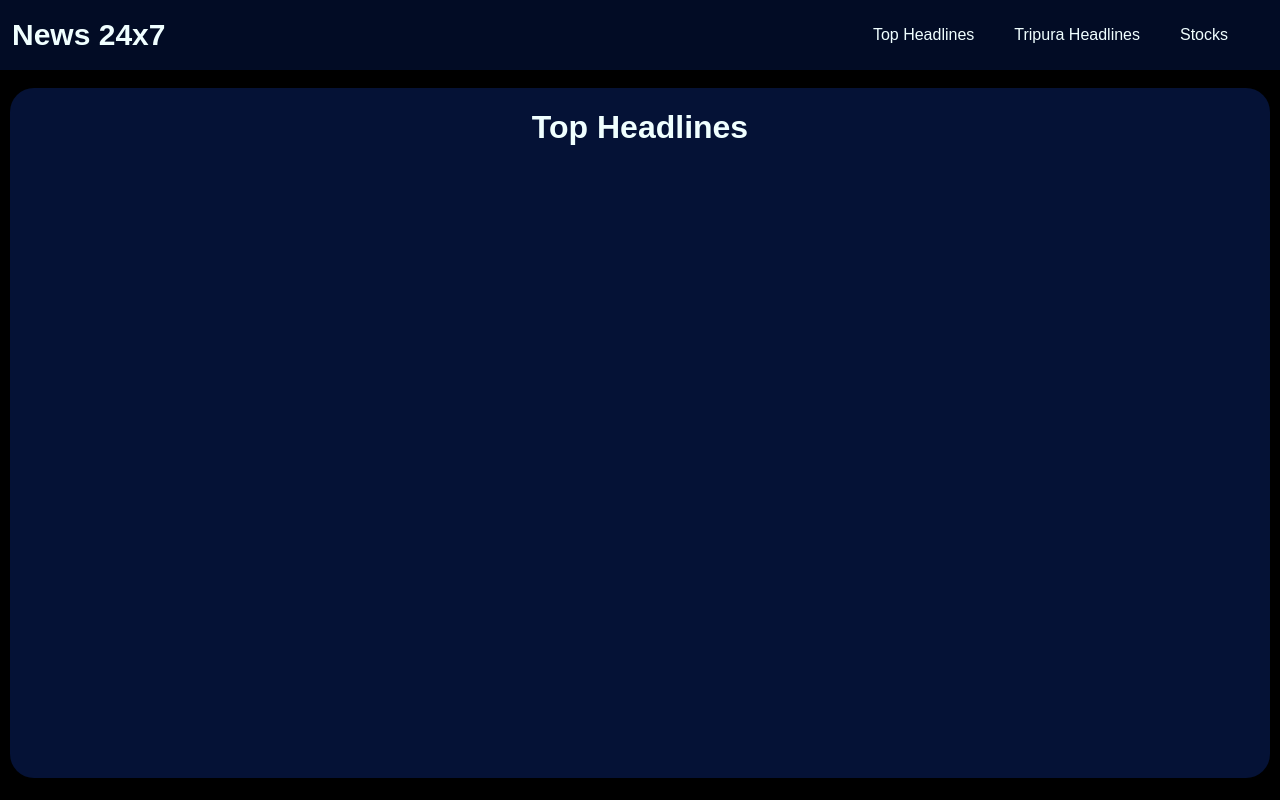
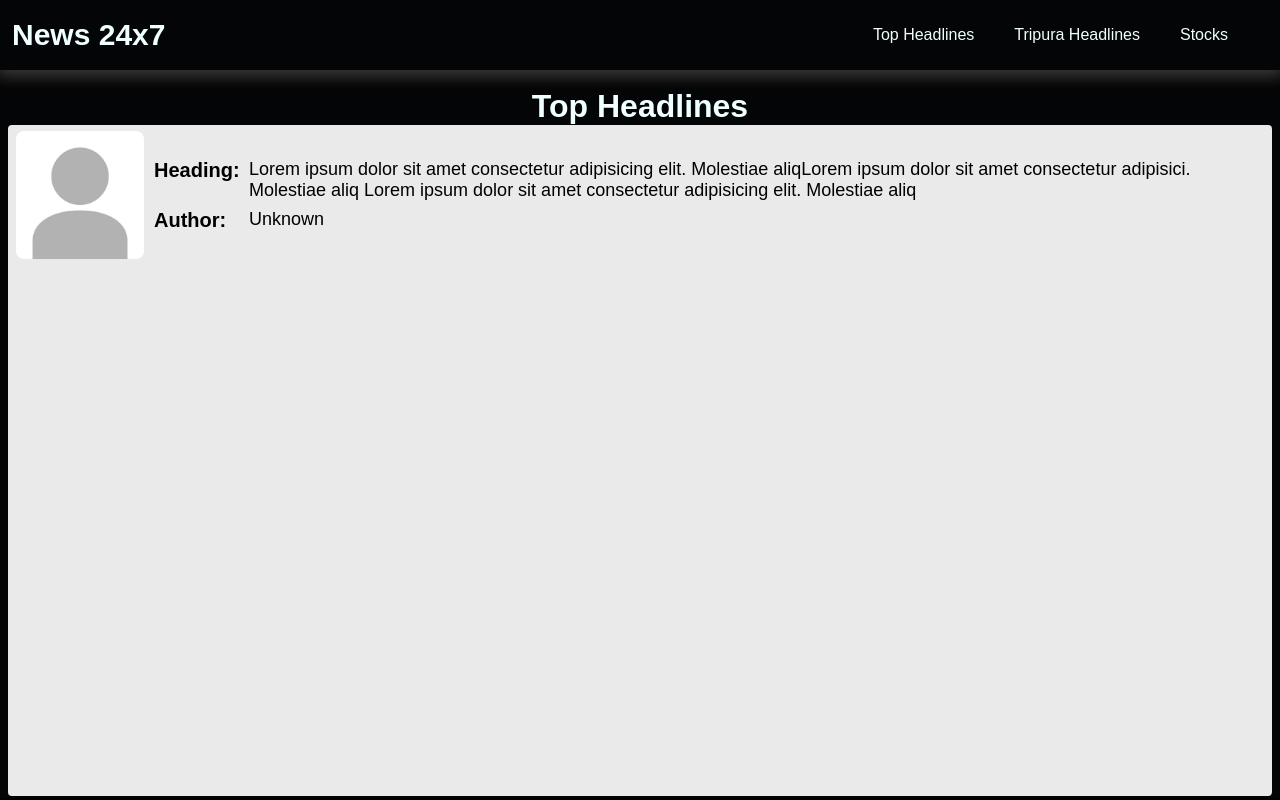
Before and after one commit to Saumya-Kanti-Sarma/News-24x7, a React (Vite) app: page / in a window 1280 px wide. Built offline with nearby package versions, Linux system fonts and the light colour scheme.

Commit message:
new Commit

```diff
--- a/src/App.css
+++ b/src/App.css
@@ -6,11 +6,69 @@
 }
 
 .page {
+  background-color: #040507;
+  min-width: 100%;
+  min-height: calc(100vh - 90px);
+}
+
+.heading {
   display: flex;
-  background-color: #051236;
-  min-width: calc(100% - 20px);
-  min-height: calc(100vh - 110px);
-  border-radius: 24px;
-  margin: 0 10px;
+  flex-direction: row;
+  width: 100%;
+  height: 0.6%;
   justify-content: center;
 }
+
+.heading h1 {
+  margin: 0;
+}
+
+.individuals {
+  display: flex;
+  gap: 10px;
+  align-items: center;
+  justify-content: center;
+  height: 130px;
+  padding: 5px 8px;
+  transition: 0.08s ease-in-out;
+
+}
+
+.individuals:hover {
+  background-color: #1d1b1b42;
+  transform: scale(1.01);
+}
+
+.individuals img {
+  max-width: 128px;
+  max-height: 138px;
+  object-fit: cover;
+  border-radius: 8px;
+}
+
+.content-area {
+  display: flex;
+  flex-direction: column;
+  gap: 8px;
+}
+
+.content-heading {
+  font-size: 20px;
+  display: flex;
+  gap: 5px;
+}
+
+.content-area p {
+  margin: 0;
+  font-size: 18px;
+}
+
+.content-area b {
+  min-width: 90px;
+}
+
+.close {
+  min-width: 30px;
+  min-height: 30px;
+  cursor: pointer;
+}
--- a/src/App.jsx
+++ b/src/App.jsx
@@ -1,6 +1,7 @@
 import { useState } from 'react'
 import Nav from './Components/Navigation/Nav'
 import './App.css'
+import Headlines from './Components/Top_Headlines/Headlines';
 
 function App() {
   const [translate, setTreanslate] = useState('0%');
@@ -15,6 +16,7 @@ function App() {
           <div className='heading'>
             <h1>Top Headlines</h1>
           </div>
+          <Headlines />
         </div>
         <div className="page">
           <div className='heading'>
--- a/src/Components/Navigation/Nav.module.css
+++ b/src/Components/Navigation/Nav.module.css
@@ -4,7 +4,8 @@
   align-items: center;
   padding: 10px 12px;
   height: 50px;
-  background-color: #020c25;
+  background-color: #040507;
+  box-shadow: 0 1px 18px 5px rgba(255, 255, 255, 0.253);
 }
 
 .components ul {
--- a/src/Components/Top_Headlines/Headlines.jsx
+++ b/src/Components/Top_Headlines/Headlines.jsx
@@ -0,0 +1,32 @@
+import React, { useState } from 'react'
+import styles from "./Headlines.module.css"
+import { IoMdClose } from "react-icons/io";
+
+
+const Headlines = () => {
+  return (
+    <>
+      <div className={styles.main}>
+
+        <div className='individuals'>
+          <img src="" onError={(e) => { e.target.src = 'def.jpg' }} />
+          <div className='content-area'>
+            <div className='content-heading '>
+              <b>Heading:{ }</b>
+              <p>
+                Lorem ipsum dolor sit amet consectetur adipisicing elit. Molestiae aliqLorem ipsum dolor sit amet consectetur adipisici. Molestiae aliq
+                Lorem ipsum dolor sit amet consectetur adipisicing elit. Molestiae aliq
+              </p>
+            </div>
+            <div className='content-heading '>
+              <b>Author: </b><p> Unknown</p>
+            </div>
+          </div>
+        </div>
+      </div>
+
+    </>
+  )
+}
+
+export default Headlines
--- a/src/Components/Top_Headlines/Headlines.module.css
+++ b/src/Components/Top_Headlines/Headlines.module.css
@@ -0,0 +1,73 @@
+.main {
+  display: flex;
+  flex-direction: column;
+  background-color: #ffffffea;
+  margin: 0 8px;
+  height: calc(100vh - 129px);
+  border-radius: 4px;
+  color: black;
+  overflow: auto;
+  position: relative;
+}
+
+.readMore {
+  cursor: pointer;
+}
+
+.readMore:hover {
+  color: #0c22e6;
+  transform: scale(1.5);
+}
+
+.popup {
+  position: absolute;
+  left: 0%;
+  color: black;
+  background-color: #c00f0f;
+  top: 4%;
+  height: calc(100vh - 129px);
+  width: 100%;
+}
+
+.popup_img {
+  display: flex;
+  margin-top: 15px;
+  justify-content: center;
+}
+
+.popup_img img {
+  width: 340px;
+  height: 340px;
+  object-fit: cover;
+  border-radius: 4px;
+  border: none;
+  opacity: 0.88;
+  transition: 0.15s linear;
+}
+
+.popup_img img:hover {
+  opacity: 0.92;
+  box-shadow: 1px 1px 20px 12px rgba(0, 0, 0, 0.267);
+}
+
+.context_of_popup {
+  display: block;
+  position: relative;
+}
+
+.close {
+  position: absolute;
+  cursor: pointer;
+
+}
+
+.close button {
+  display: flex;
+  justify-content: center;
+  align-items: center;
+  cursor: pointer;
+  width: 30px;
+  height: 30px;
+  border-radius: 2px;
+  border: none;
+}
```
Also changed, not shown: public/def.jpg (added).
